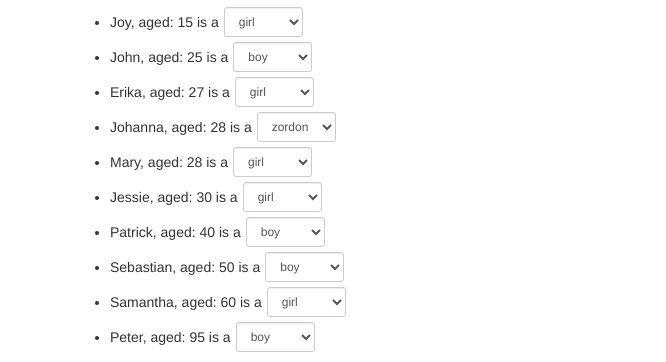
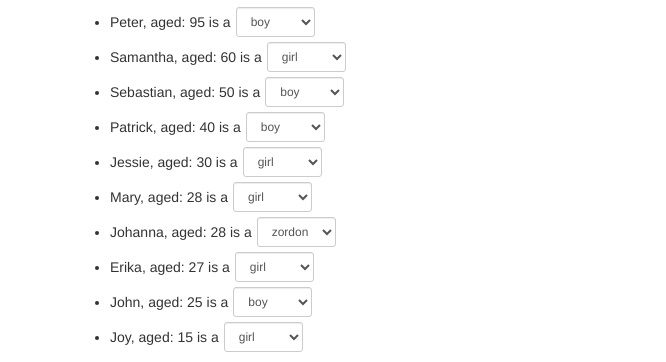
Before and after one commit to karol-be/friends-app, a website: page app/index.html in a window 1280 px wide. Shown: the part 461-823 px from the top of the page, without its empty margins (0-666 px from the left). Drawn offline with nearby package versions, Linux system fonts and the light colour scheme; some packages are replaced by stand-ins of ours.

Commit message:
Fix list ordering

```diff
--- a/app/friends/friends-list/friends-list.template.html
+++ b/app/friends/friends-list/friends-list.template.html
@@ -26,7 +26,7 @@
     <div>
         <h2>Friends editable list</h2>
         <ul>
-            <li ng-repeat="friend in $ctrl.friends | orderBy: 'age' | filter:{gender:$ctrl.genderFilter}">
+            <li ng-repeat="friend in $ctrl.friends | orderBy: 'age' : true | filter:{gender:$ctrl.genderFilter}">
                 <friends-list-item friend="friend" genders="$ctrl.genders"></friends-list-item>
             </li>
         </ul>
```
